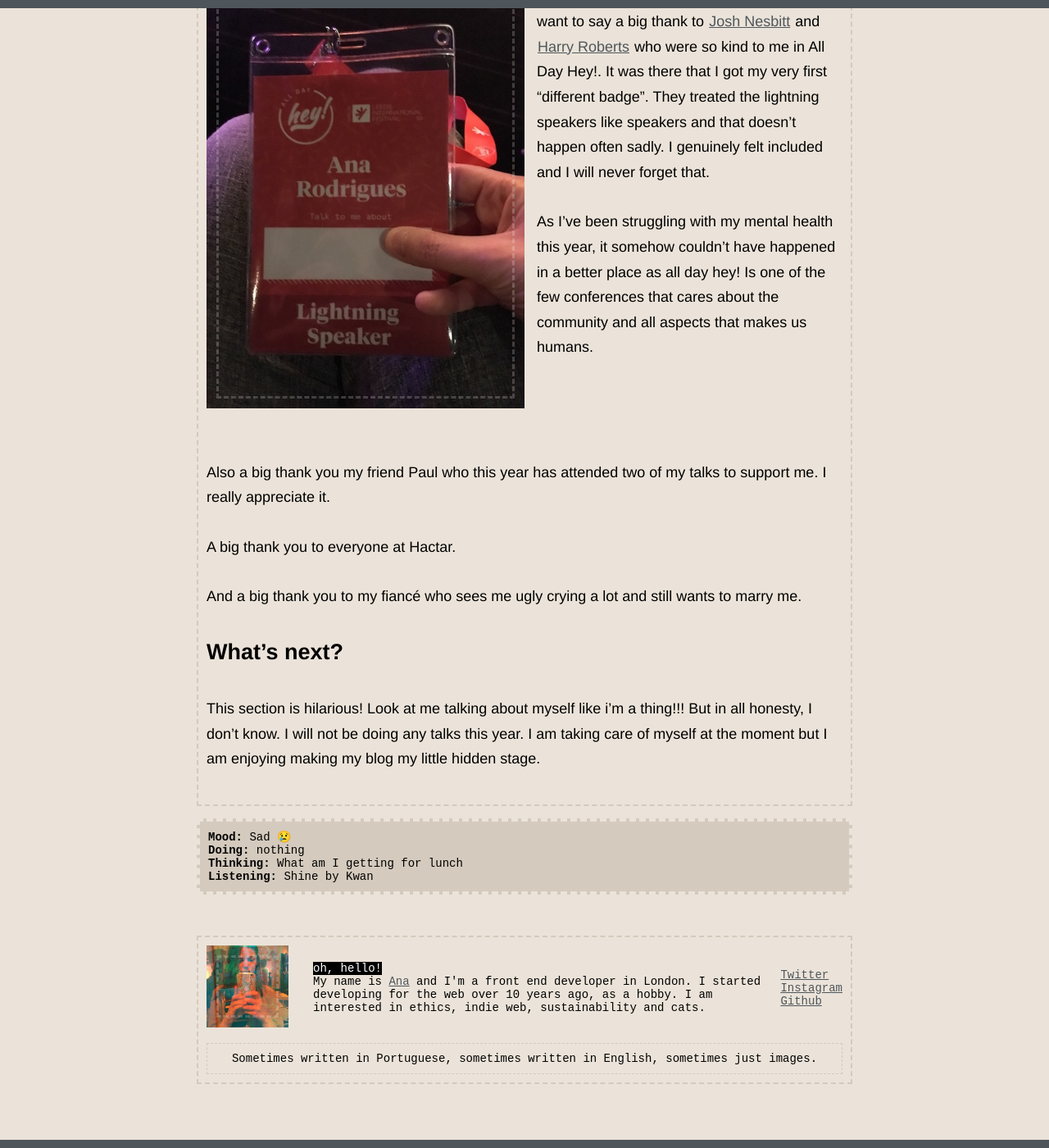
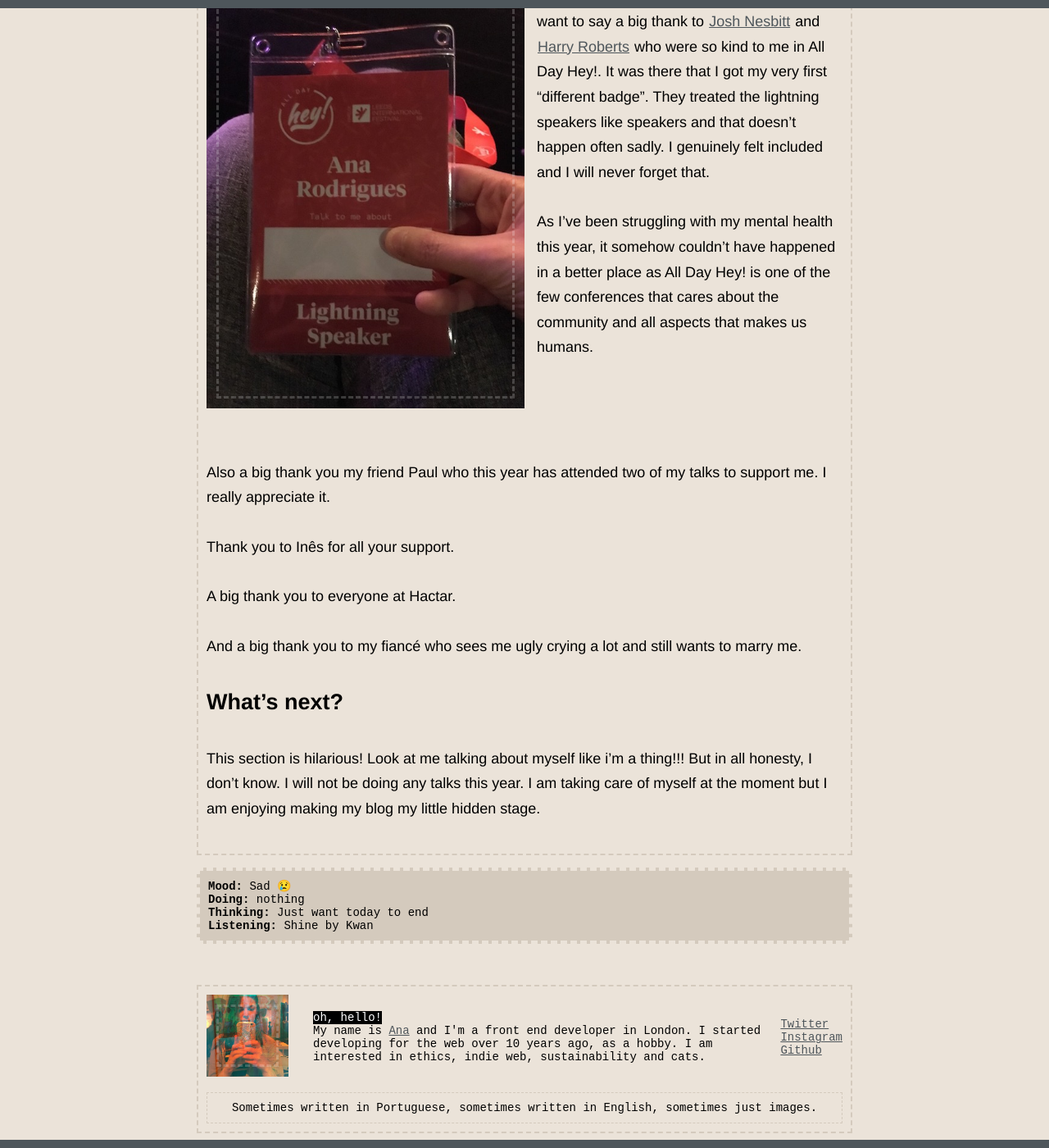
Before and after one commit to ohhelloana/ohhelloana, a Jekyll site: the page built from _posts/2019-06-04-six-talks-later.html, in a window 1280 px wide and 1400 px high, scrolled down 4597 px. Shown: the whole window at 82% size. Built offline with Jekyll 4.4.1, drawn with Linux system fonts in a browser that asks for light colours; some of the changed text lies outside the part shown.

Commit message:
Fix some typos;

```diff
--- a/_posts/2019-06-04-six-talks-later.html
+++ b/_posts/2019-06-04-six-talks-later.html
@@ -11,7 +11,7 @@ tags: [ overthinking ]
 hasMood: true
 mood: Sad 😢
 doing: nothing
-thinking: What am I getting for lunch
+thinking: Just want today to end
 listening: Shine by Kwan
 ---
 
@@ -82,9 +82,11 @@ listening: Shine by Kwan
 
 <p>Regardless of my own personal issues I do want to say a big thank to <a href="https://twitter.com/joshnesbitt">Josh Nesbitt</a> and <a href="https://twitter.com/csswizardry">Harry Roberts</a> who were so kind to me in All Day Hey!. It was there that I got my very first “different badge”. They treated the lightning speakers like speakers and that doesn’t happen often sadly. I genuinely felt included and I will never forget that. <p>
 
-<p>As I’ve been struggling with my mental health this year, it somehow couldn’t have happened in a better place as all day hey! Is one of the few conferences that cares about the community and all aspects that makes us humans. </p>
+<p>As I’ve been struggling with my mental health this year, it somehow couldn’t have happened in a better place as All Day Hey! is one of the few conferences that cares about the community and all aspects that makes us humans. </p>
 <br><br><br>
 <p>Also a big thank you my friend Paul who this year has attended two of my talks to support me. I really appreciate it.</p>
+
+<p>Thank you to Inês for all your support.</p>
 
 <p>A big thank you to everyone at Hactar.</p>
 
```
Also changed, not shown: other parts of _posts/2019-06-04-six-talks-later.html (+1 -1 lines).
